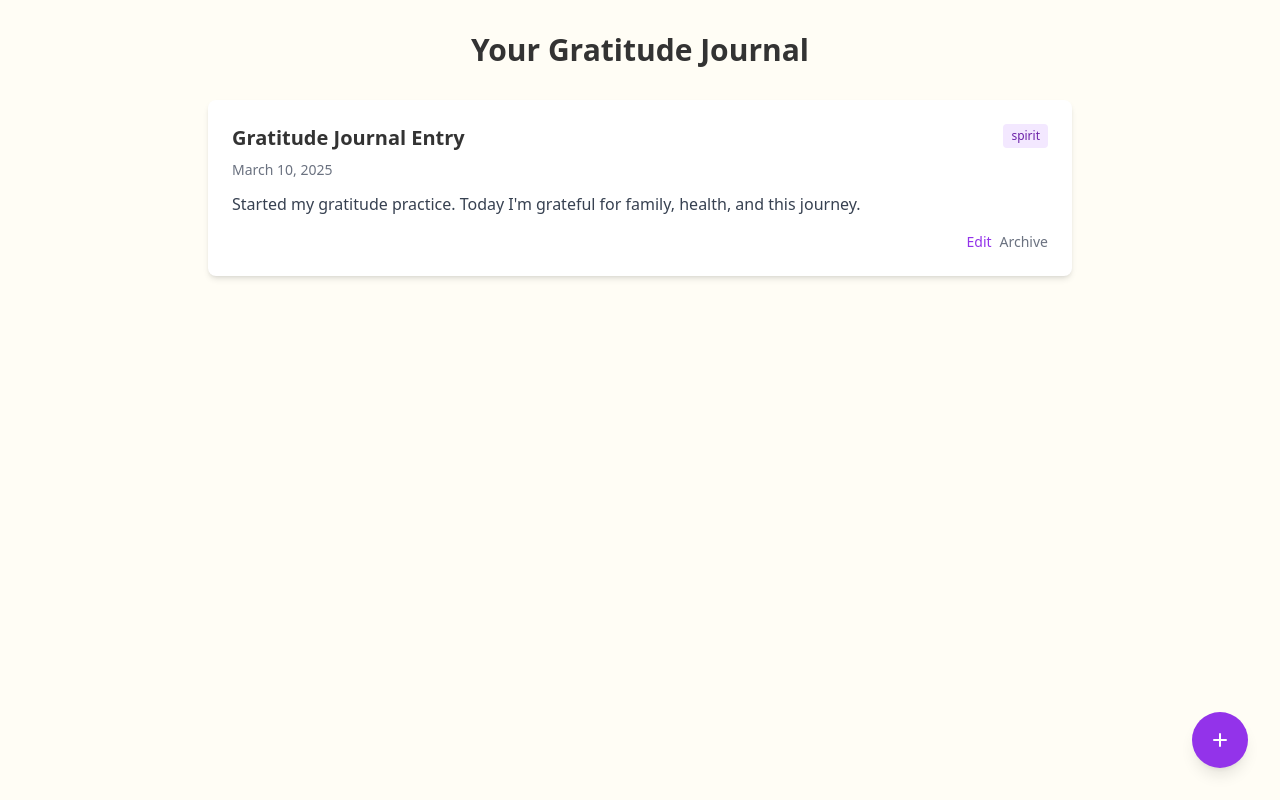
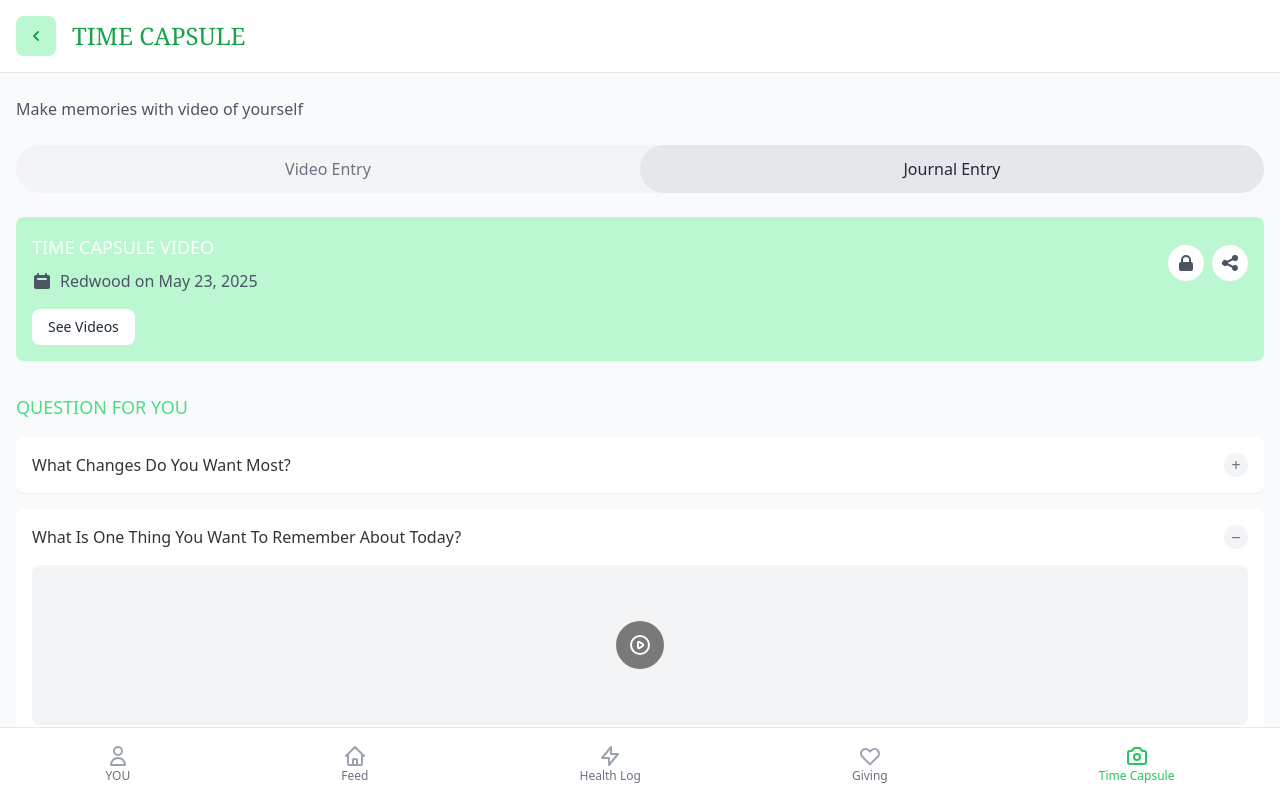
Before and after one commit to TheSamanthaWilliams/you-wellness-app, a Next.js app: page /time-capsule in a window 1280 px wide. Shown: the top 800 px of the page. Built offline with nearby package versions, Linux system fonts and the light colour scheme.

Commit message:
Update page.js

```diff
--- a/app/time-capsule/page.js
+++ b/app/time-capsule/page.js
@@ -1,93 +1,197 @@
 "use client";
 
-import React from 'react';
-import { useState, useEffect } from 'react';
+import React, { useState } from 'react';
+import Link from 'next/link';
 
 export default function TimeCapsulePage() {
-  const [entries, setEntries] = useState([]);
-  const [loading, setLoading] = useState(true);
+  const [activeTab, setActiveTab] = useState('journal');
+  const [expandedQuestion, setExpandedQuestion] = useState('what-remember');
 
-  useEffect(() => {
-    // Mock data - in a real app, you'd fetch from an API
-    const mockEntries = [
-      {
+  // Sample entry data
+  const journalEntry = {
     id: 3,
     date: 'March 10, 2025',
     title: 'Gratitude Journal Entry',
     description: 'Started my gratitude practice. Today I\'m grateful for family, health, and this journey.',
     image: null,
     category: 'spirit'
-      }
+  };
+
+  // Sample video data
+  const videoEntry = {
+    id: 1,
+    date: 'May 23, 2025',
+    location: 'Redwood',
+    videoUrl: '#'
+  };
+
+  // Sample questions
+  const questions = [
+    { id: 'what-changes', text: 'What Changes Do You Want Most?', isExpanded: false },
+    { id: 'what-remember', text: 'What Is One Thing You Want To Remember About Today?', isExpanded: true,
+      answer: 'I want to prioritize my health and well-being by establishing a consistent exercise routine.',
+      hasVideo: true },
+    { id: 'top-goal', text: 'What\'s Your Top Goal For This Week?', isExpanded: false },
+    { id: 'align-values', text: 'How Does This Goal Align With Your Values?', isExpanded: false }
   ];
 
-    // Simulate API fetch
-    setTimeout(() => {
-      setEntries(mockEntries);
-      setLoading(false);
-    }, 500);
-  }, []);
-
-  if (loading) {
-    return (
-      <div className="flex justify-center items-center h-screen">
-        <div className="animate-spin rounded-full h-12 w-12 border-t-2 border-b-2 border-purple-500"></div>
-      </div>
-    );
-  }
+  const toggleQuestion = (id) => {
+    setExpandedQuestion(expandedQuestion === id ? null : id);
+  };
 
   return (
-    <div className="max-w-4xl mx-auto py-8 px-4">
-      <h1 className="text-3xl font-bold text-center mb-8">Your Gratitude Journal</h1>
+    <div className="min-h-screen bg-gray-50">
+      {/* Header */}
+      <header className="bg-white py-4 px-4 border-b border-gray-200">
+        <div className="flex items-center">
+          <Link href="/dashboard" className="mr-4">
+            <div className="w-10 h-10 bg-green-200 rounded-lg flex items-center justify-center">
+              <svg xmlns="http://www.w3.org/2000/svg" className="h-5 w-5 text-green-600" viewBox="0 0 20 20" fill="currentColor">
+                <path fillRule="evenodd" d="M12.707 5.293a1 1 0 010 1.414L9.414 10l3.293 3.293a1 1 0 01-1.414 1.414l-4-4a1 1 0 010-1.414l4-4a1 1 0 011.414 0z" clipRule="evenodd" />
+              </svg>
+            </div>
+          </Link>
+          <h1 className="text-2xl font-serif text-green-600">TIME CAPSULE</h1>
+        </div>
+      </header>
 
-      {entries.length === 0 ? (
-        <div className="text-center py-10">
-          <p className="text-xl text-gray-600">No entries yet. Start your gratitude practice today!</p>
-          <button className="mt-4 bg-purple-600 hover:bg-purple-700 text-white font-bold py-2 px-4 rounded">
-            Create First Entry
+      <div className="px-4 py-6">
+        <p className="text-gray-600 mb-6">Make memories with video of yourself</p>
+
+        {/* Tab Navigation */}
+        <div className="flex rounded-full bg-gray-100 mb-6">
+          <button
+            className={`flex-1 py-3 px-4 rounded-full ${activeTab === 'video' ? 'bg-rose-200 text-gray-800' : 'text-gray-500'}`}
+            onClick={() => setActiveTab('video')}
+          >
+            Video Entry
+          </button>
+          <button
+            className={`flex-1 py-3 px-4 rounded-full ${activeTab === 'journal' ? 'bg-gray-200 text-gray-800' : 'text-gray-500'}`}
+            onClick={() => setActiveTab('journal')}
+          >
+            Journal Entry
           </button>
         </div>
-      ) : (
-        <div className="grid gap-6 md:grid-cols-1">
-          {entries.map((entry) => (
-            <div key={entry.id} className="bg-white rounded-lg shadow-md overflow-hidden hover:shadow-lg transition-shadow duration-300">
-              <div className="p-6">
-                <div className="flex justify-between items-start">
-                  <div>
-                    <h2 className="text-xl font-semibold mb-2">{entry.title}</h2>
-                    <p className="text-sm text-gray-500 mb-3">{entry.date}</p>
+
+        {/* Video Box */}
+        <div className="bg-green-200 rounded-lg p-4 mb-8">
+          <div className="flex justify-between items-center">
+            <div className="flex-1">
+              <h2 className="text-white text-lg font-medium mb-2">TIME CAPSULE VIDEO</h2>
+              <div className="flex items-center text-gray-600">
+                <svg xmlns="http://www.w3.org/2000/svg" className="h-5 w-5 mr-2" viewBox="0 0 20 20" fill="currentColor">
+                  <path fillRule="evenodd" d="M6 2a1 1 0 00-1 1v1H4a2 2 0 00-2 2v10a2 2 0 002 2h12a2 2 0 002-2V6a2 2 0 00-2-2h-1V3a1 1 0 10-2 0v1H7V3a1 1 0 00-1-1zm0 5a1 1 0 000 2h8a1 1 0 100-2H6z" clipRule="evenodd" />
+                </svg>
+                <span>{videoEntry.location} on {videoEntry.date}</span>
               </div>
-                  <span className="inline-block bg-purple-100 text-purple-800 text-xs px-2 py-1 rounded">
-                    {entry.category}
-                  </span>
+            </div>
+            <div className="flex">
+              <button className="bg-white rounded-full p-2 mr-2">
+                <svg xmlns="http://www.w3.org/2000/svg" className="h-5 w-5 text-gray-600" viewBox="0 0 20 20" fill="currentColor">
+                  <path fillRule="evenodd" d="M5 9V7a5 5 0 0110 0v2a2 2 0 012 2v5a2 2 0 01-2 2H5a2 2 0 01-2-2v-5a2 2 0 012-2zm8-2v2H7V7a3 3 0 016 0z" clipRule="evenodd" />
+                </svg>
+              </button>
+              <button className="bg-white rounded-full p-2">
+                <svg xmlns="http://www.w3.org/2000/svg" className="h-5 w-5 text-gray-600" viewBox="0 0 20 20" fill="currentColor">
+                  <path d="M15 8a3 3 0 10-2.977-2.63l-4.94 2.47a3 3 0 100 4.319l4.94 2.47a3 3 0 10.895-1.789l-4.94-2.47a3.027 3.027 0 000-.74l4.94-2.47C13.456 7.68 14.19 8 15 8z" />
+                </svg>
+              </button>
+            </div>
+          </div>
+          <button className="bg-white text-gray-800 rounded-lg px-4 py-2 mt-4 text-sm">
+            See Videos
+          </button>
         </div>
 
-                <p className="text-gray-700 mb-4">{entry.description}</p>
+        {/* Questions Section */}
+        <div className="mb-6">
+          <h2 className="text-green-400 text-lg mb-4">QUESTION FOR YOU</h2>
 
-                {entry.image && (
-                  <img
-                    src={entry.image}
-                    alt="Journal entry"
-                    className="w-full h-48 object-cover rounded-md mb-4"
-                  />
+          {questions.map((question) => (
+            <div key={question.id} className="mb-4">
+              <div className="bg-white rounded-lg shadow-sm p-4">
+                <div className="flex justify-between items-center">
+                  <h3 className="font-medium">{question.text}</h3>
+                  <button
+                    onClick={() => toggleQuestion(question.id)}
+                    className="w-6 h-6 bg-gray-100 rounded-full flex items-center justify-center"
+                  >
+                    <span className="text-gray-500">
+                      {expandedQuestion === question.id ? '−' : '+'}
+                    </span>
+                  </button>
+                </div>
+
+                {expandedQuestion === question.id && (
+                  <div className="mt-4">
+                    {question.hasVideo && (
+                      <div className="mb-4 relative bg-gray-100 rounded-lg overflow-hidden" style={{ height: '160px' }}>
+                        <div className="absolute inset-0 flex items-center justify-center">
+                          <div className="w-12 h-12 bg-black bg-opacity-50 rounded-full flex items-center justify-center">
+                            <svg xmlns="http://www.w3.org/2000/svg" className="h-6 w-6 text-white" fill="none" viewBox="0 0 24 24" stroke="currentColor">
+                              <path strokeLinecap="round" strokeLinejoin="round" strokeWidth={2} d="M14.752 11.168l-3.197-2.132A1 1 0 0010 9.87v4.263a1 1 0 001.555.832l3.197-2.132a1 1 0 000-1.664z" />
+                              <path strokeLinecap="round" strokeLinejoin="round" strokeWidth={2} d="M21 12a9 9 0 11-18 0 9 9 0 0118 0z" />
+                            </svg>
+                          </div>
+                        </div>
+                      </div>
                     )}
 
-                <div className="flex justify-end space-x-2 mt-4">
-                  <button className="text-sm text-purple-600 hover:text-purple-800">Edit</button>
-                  <button className="text-sm text-gray-500 hover:text-gray-700">Archive</button>
+                    {question.answer && (
+                      <div className="bg-white border border-gray-200 rounded-lg p-4">
+                        <p className="text-gray-700">{question.answer}</p>
                       </div>
+                    )}
+                  </div>
+                )}
               </div>
             </div>
           ))}
         </div>
-      )}
+      </div>
 
-      <div className="fixed bottom-8 right-8">
-        <button className="bg-purple-600 hover:bg-purple-700 text-white w-14 h-14 rounded-full flex items-center justify-center shadow-lg">
-          <svg xmlns="http://www.w3.org/2000/svg" className="h-6 w-6" fill="none" viewBox="0 0 24 24" stroke="currentColor">
-            <path strokeLinecap="round" strokeLinejoin="round" strokeWidth={2} d="M12 6v6m0 0v6m0-6h6m-6 0H6" />
+      {/* Bottom Navigation */}
+      <nav className="fixed bottom-0 left-0 right-0 bg-white border-t border-gray-200 flex justify-around py-2">
+        <Link href="/you" className="flex flex-col items-center px-4 py-2">
+          <svg xmlns="http://www.w3.org/2000/svg" className="h-6 w-6 text-gray-400" fill="none" viewBox="0 0 24 24" stroke="currentColor">
+            <path strokeLinecap="round" strokeLinejoin="round" strokeWidth={2} d="M16 7a4 4 0 11-8 0 4 4 0 018 0zM12 14a7 7 0 00-7 7h14a7 7 0 00-7-7z" />
           </svg>
-        </button>
-      </div>
+          <span className="text-xs text-gray-500">YOU</span>
+        </Link>
+
+        <Link href="/feed" className="flex flex-col items-center px-4 py-2">
+          <svg xmlns="http://www.w3.org/2000/svg" className="h-6 w-6 text-gray-400" fill="none" viewBox="0 0 24 24" stroke="currentColor">
+            <path strokeLinecap="round" strokeLinejoin="round" strokeWidth={2} d="M3 12l2-2m0 0l7-7 7 7M5 10v10a1 1 0 001 1h3m10-11l2 2m-2-2v10a1 1 0 01-1 1h-3m-6 0a1 1 0 001-1v-4a1 1 0 011-1h2a1 1 0 011 1v4a1 1 0 001 1m-6 0h6" />
+          </svg>
+          <span className="text-xs text-gray-500">Feed</span>
+        </Link>
+
+        <Link href="/health-log" className="flex flex-col items-center px-4 py-2">
+          <svg xmlns="http://www.w3.org/2000/svg" className="h-6 w-6 text-gray-400" fill="none" viewBox="0 0 24 24" stroke="currentColor">
+            <path strokeLinecap="round" strokeLinejoin="round" strokeWidth={2} d="M13 10V3L4 14h7v7l9-11h-7z" />
+          </svg>
+          <span className="text-xs text-gray-500">Health Log</span>
+        </Link>
+
+        <Link href="/giving" className="flex flex-col items-center px-4 py-2">
+          <svg xmlns="http://www.w3.org/2000/svg" className="h-6 w-6 text-gray-400" fill="none" viewBox="0 0 24 24" stroke="currentColor">
+            <path strokeLinecap="round" strokeLinejoin="round" strokeWidth={2} d="M4.318 6.318a4.5 4.5 0 000 6.364L12 20.364l7.682-7.682a4.5 4.5 0 00-6.364-6.364L12 7.636l-1.318-1.318a4.5 4.5 0 00-6.364 0z" />
+          </svg>
+          <span className="text-xs text-gray-500">Giving</span>
+        </Link>
+
+        <Link href="/time-capsule" className="flex flex-col items-center px-4 py-2">
+          <svg xmlns="http://www.w3.org/2000/svg" className="h-6 w-6 text-green-500" fill="none" viewBox="0 0 24 24" stroke="currentColor">
+            <path strokeLinecap="round" strokeLinejoin="round" strokeWidth={2} d="M3 9a2 2 0 012-2h.93a2 2 0 001.664-.89l.812-1.22A2 2 0 0110.07 4h3.86a2 2 0 011.664.89l.812 1.22A2 2 0 0018.07 7H19a2 2 0 012 2v9a2 2 0 01-2 2H5a2 2 0 01-2-2V9z" />
+            <path strokeLinecap="round" strokeLinejoin="round" strokeWidth={2} d="M15 13a3 3 0 11-6 0 3 3 0 016 0z" />
+          </svg>
+          <span className="text-xs text-green-500">Time Capsule</span>
+        </Link>
+      </nav>
+
+      {/* Add padding at bottom to account for fixed nav */}
+      <div className="h-16"></div>
     </div>
   );
 }
```
Lines whose indentation alone changed are shown as unchanged.
